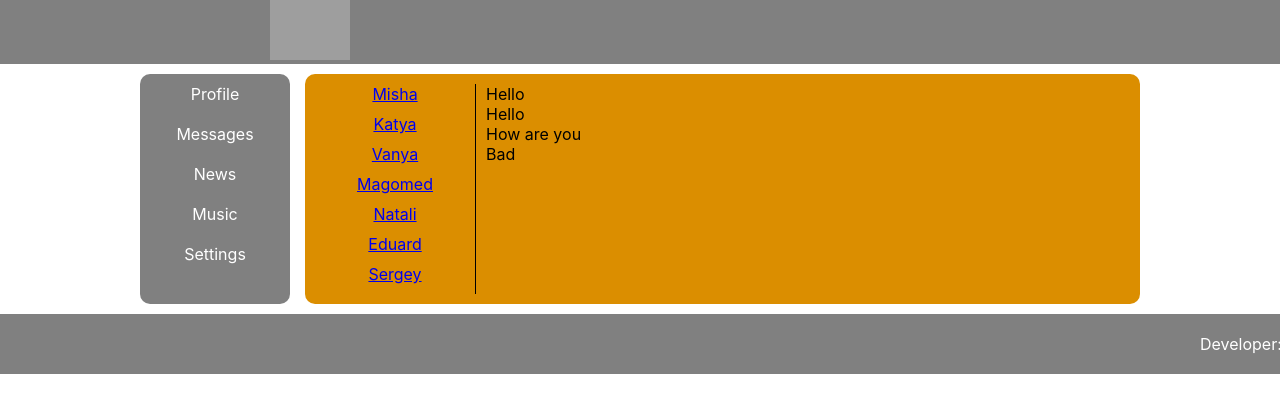
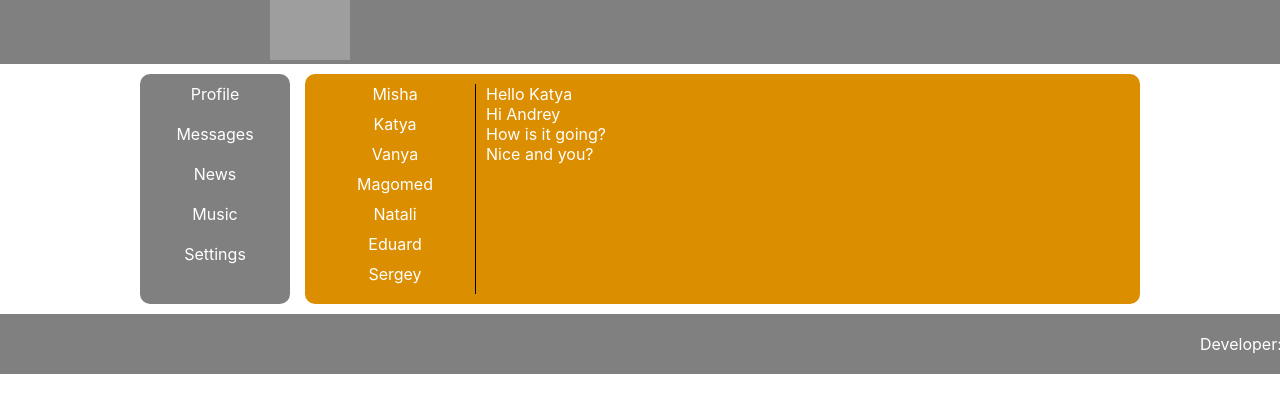
Before and after one commit to DavidCodeRussia/Crypto, a React (Create React App) app: page /Dialogs in a window 1280 px wide. Shown: the top 412 px of the page. Built offline with nearby package versions, Linux system fonts and the light colour scheme; grey boxes are pictures that could not be loaded.

Commit message:
another commit2

```diff
--- a/src/App.js
+++ b/src/App.js
@@ -9,7 +9,6 @@ import {BrowserRouter, Route, Routes} from "react-router-dom";
 import News from "./components/Navbar/News/News";
 import Music from "./components/Navbar/Music/Music";
 import Settings from "./components/Navbar/Settings/Settings";
-import s from "./components/Dialogs/Dialogs.module.css";
 
 const App = () => {
 
--- a/src/components/Dialogs/Dialogs.jsx
+++ b/src/components/Dialogs/Dialogs.jsx
@@ -1,39 +1,52 @@
 import s from './Dialogs.module.css';
 import {NavLink} from "react-router-dom";
 
+const DialogItem = (props) => {
+    let path = "/dialogs/" + props.id;
+    return (
+        <div className={s.dialog}>
+            <NavLink to={path} className={s.linka}>{props.name}</NavLink>
+        </div>
+    )
+}
+
+const Message = (props) => {
+    return (
+        <div>{props.message}</div>
+    )
+}
+
 const Dialogs = () => {
+
+    let dialogsData = [
+        {id: 1, name: 'Misha'},
+        {id: 2, name: 'Katya'},
+        {id: 3, name: 'Vanya'},
+        {id: 4, name: 'Magomed'},
+        {id: 5, name: 'Natali'},
+        {id: 6, name: 'Eduard'},
+        {id: 7, name: 'Sergey'}
+    ]
+
+    let messages = [
+        {id: 1, message: 'Hello Katya'},
+        {id: 2, message: 'Hi Andrey'},
+        {id: 3, message: 'How is it going?'},
+        {id: 4, message: 'Nice and you?'}
+    ]
+
+    let dialogsElements = dialogsData.map( d => <DialogItem name={d.name} id={d.id}/>)
+
+    let messagesElements = messages.map ( m => <Message message={m.message}/>)
 
     return (
         <div className={s.dialogs}>
             <div className={s.container}>
-                <div className={s.dialog}>
-                    <NavLink to="/dialogs/1">Misha</NavLink>
-                </div>
-                <div className={s.dialog}>
-                    <NavLink to="/dialogs/2">Katya</NavLink>
-                </div>
-                <div className={s.dialog}>
-                    <NavLink to="/dialogs/3">Vanya</NavLink>
-                </div>
-                <div className={s.dialog}>
-                    <NavLink to="/dialogs/4">Magomed</NavLink>
-                </div>
-                <div className={s.dialog}>
-                    <NavLink to="/dialogs/5">Natali</NavLink>
-                </div>
-                <div className={s.dialog}>
-                    <NavLink to="/dialogs/6">Eduard</NavLink>
-                </div>
-                <div className={s.dialog}>
-                    <NavLink to="/dialogs/7">Sergey</NavLink>
-                </div>
+                {dialogsElements}
             </div>
 
             <div className={s.filesWithMessage}>
-                <div>Hello</div>
-                <div>Hello</div>
-                <div>How are you</div>
-                <div>Bad</div>
+                {messagesElements}
             </div>
         </div>
     )
--- a/src/components/Dialogs/Dialogs.module.css
+++ b/src/components/Dialogs/Dialogs.module.css
@@ -12,10 +12,21 @@
 .container .dialog {
     padding-bottom: 10px;
     text-align: center;
+    color: white;
+}
+
+.container .dialog .linka {
+    text-decoration: none;
+    color: #ffffff;
+}
+
+.container .dialog .linka:hover {
+    color: #000000;
 }
 
 .filesWithMessage {
     display: inline-block;
     margin-left: 10px;
     vertical-align: top;
+    color: #ffffff;
 }
--- a/src/components/Profile/My Posts/MyPosts.jsx
+++ b/src/components/Profile/My Posts/MyPosts.jsx
@@ -3,16 +3,22 @@ import s from './MyPosts.module.css';
 import Post from './Post/Post'
 
 const MyPosts = () => {
+
+    let postsData = [
+        {id: 1, message: 'Hi brosky, how\'s it going?', likes: 2},
+        {id: 2, message: 'It\'s my first post', likes: 5}
+    ]
+
     return (
-        <div>
+        <div className={s.MyPosts}>
             My Posts
             <div className={s.post}>
                 <textarea></textarea>
                 <button>Add post</button>
             </div>
-            <div className={s.posts}>
-                <Post message="Hi brosky, how's it going?" likes="2" />
-                <Post message="It's my first post" likes="5" />
+            <div className={s.post}>
+                <Post message={postsData[0].message} likes={postsData[0].likes} />
+                <Post message={postsData[1].message} likes={postsData[1].likes} />
             </div>
         </div>
 
--- a/src/components/Profile/My Posts/MyPosts.module.css
+++ b/src/components/Profile/My Posts/MyPosts.module.css
@@ -1,3 +1,7 @@
+.MyPosts {
+    margin: 10px 0 0 10px;
+}
+
 .post {
     margin-top: 10px;
 }
--- a/src/components/Profile/Profile.jsx
+++ b/src/components/Profile/Profile.jsx
@@ -1,38 +1,12 @@
-import s from './Profile.module.css';
 import MyPosts from './My Posts/MyPosts'
+import ProfileInfo from "./ProfileInfo/ProfileInfo";
+
 
 const Profile = (props) => {
     return (
-        <div className={s.profile}>
-            <div className={s.avatar}>
-                <img src="https://www.pngitem.com/pimgs/m/78-786293_1240-x-1240-0-avatar-profile-icon-png.png"/>
-            </div>
-            <div className={s.description}>
-                <div className={s.descriptionItem}>
-                    Name: David
-                </div>
-                <div className={s.descriptionItem}>
-                    Surname: Arakelyan
-                </div>
-                <div className={s.descriptionItem}>
-                    Owner: Bitcoin, ETH, Dogecoin ...
-                </div>
-                <div className={s.descriptionItem}>
-                    Balance: 23647326723 $
-                </div>
-                <div className={s.descriptionItem}>
-                     City: Saratov, Russia
-                </div>
-                <div className={s.descriptionItem}>
-                    Years Old: 17
-                </div>
-                <div className={s.descriptionItem}>
-                    Gender: Walmart Backpack 132P
-                </div>
-            </div>
-            <div className={s.Posts}>
-                <MyPosts/>
-            </div>
+        <div>
+            <ProfileInfo/>
+            <MyPosts/>
         </div>
     )
 }
--- a/src/components/Profile/Profile.module.css
+++ b/src/components/Profile/Profile.module.css
@@ -1,32 +0,0 @@
-.profile {
-    grid-area: p;
-    margin: 0;
-    border-radius: 10px;
-}
-
-.avatar {
-    display: inline-block;
-    margin: 0;
-    padding: 0;
-}
-
-.avatar img {
-    margin: 10px 0 10px 10px;
-    padding: 0;
-    width: 230px;
-}
-
-.MyPosts,
-.Posts {
-    margin: 10px 0 10px 10px;
-}
-
-.description {
-    display: inline-block;
-    margin: 10px 10px 10px 50px;
-    vertical-align: top;
-}
-
-.descriptionItem {
-    margin-bottom: 15px;
-}
--- /dev/null
+++ b/src/components/Profile/ProfileInfo/ProfileInfo.jsx
@@ -0,0 +1,36 @@
+import s from './ProfileInfo.module.css';
+
+const ProfileInfo = (props) => {
+    return (
+        <div className={s.profile}>
+            <div className={s.avatar}>
+                <img src="https://www.pngitem.com/pimgs/m/78-786293_1240-x-1240-0-avatar-profile-icon-png.png"/>
+            </div>
+            <div className={s.description}>
+                <div className={s.descriptionItem}>
+                    Name: David
+                </div>
+                <div className={s.descriptionItem}>
+                    Surname: Arakelyan
+                </div>
+                <div className={s.descriptionItem}>
+                    Owner: Bitcoin, ETH, Dogecoin ...
+                </div>
+                <div className={s.descriptionItem}>
+                    Balance: 23647326723 $
+                </div>
+                <div className={s.descriptionItem}>
+                     City: Saratov, Russia
+                </div>
+                <div className={s.descriptionItem}>
+                    Years Old: 17
+                </div>
+                <div className={s.descriptionItem}>
+                    Gender: Walmart Backpack 132P
+                </div>
+            </div>
+        </div>
+    )
+}
+
+export default ProfileInfo;
--- /dev/null
+++ b/src/components/Profile/ProfileInfo/ProfileInfo.module.css
@@ -0,0 +1,27 @@
+.profile {
+    grid-area: p;
+    margin: 0;
+    border-radius: 10px;
+}
+
+.avatar {
+    display: inline-block;
+    margin: 0;
+    padding: 0;
+}
+
+.avatar img {
+    margin: 10px 0 10px 10px;
+    padding: 0;
+    width: 230px;
+}
+
+.description {
+    display: inline-block;
+    margin: 10px 10px 10px 50px;
+    vertical-align: top;
+}
+
+.descriptionItem {
+    margin-bottom: 15px;
+}
```
